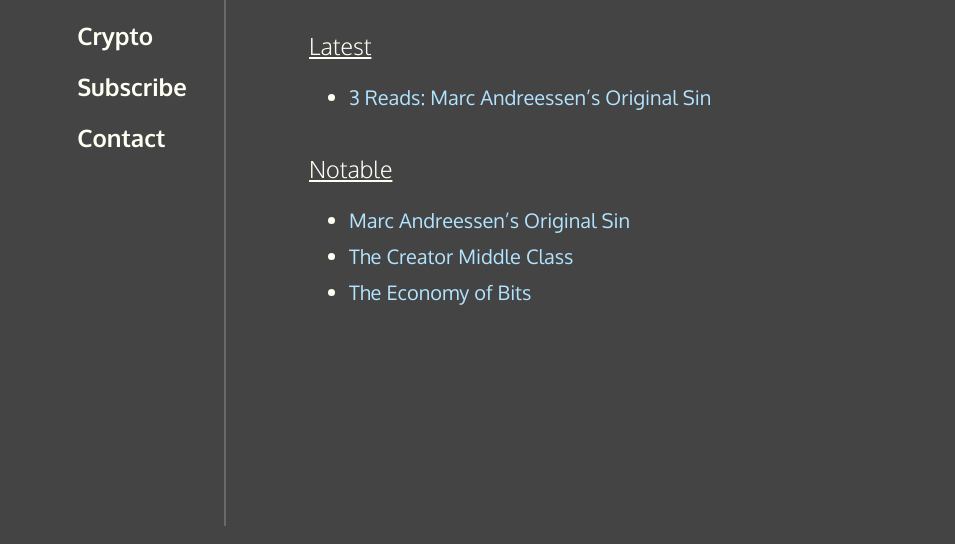
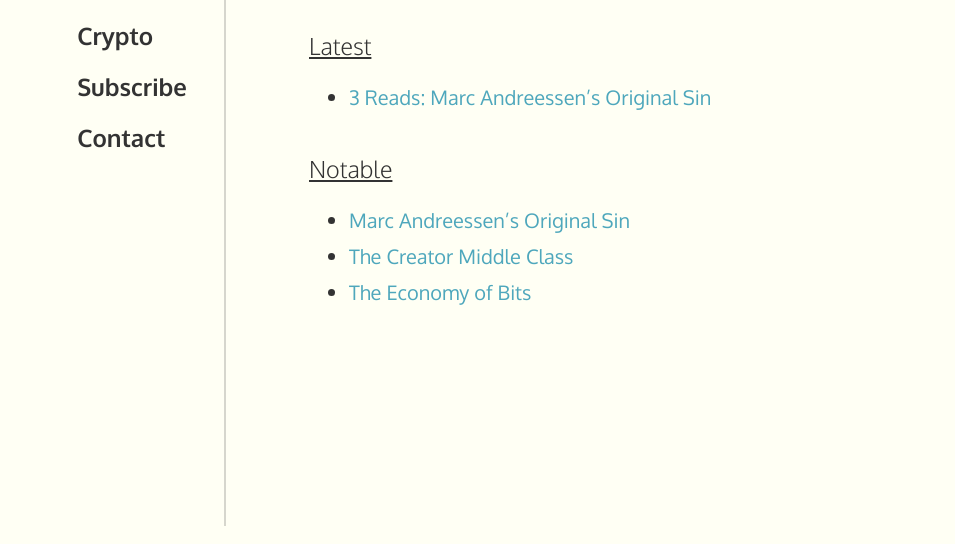
Before and after one commit to nputnam-hu/e-conomy-web, a Gatsby site: page / in a window 1280 px wide. Shown: the part 256-800 px from the top of the page, without its empty margins (160-1115 px from the left). Built offline with nearby package versions, Linux system fonts and the light colour scheme; Gatsby itself is replaced by a stand-in of ours; a web font is replaced by a local one.

Commit message:
Update _vars.sass

```diff
--- a/src/styles/_vars.sass
+++ b/src/styles/_vars.sass
@@ -4,15 +4,15 @@
 $primaryFont: Oxygen, sans-serif
 $headerFont: Raleway, Helvetica
 $blogFont: Source Serif Pro, sans-serif
-// $greyFontColor: #767676
-$greyFontColor: #a6a6a6
-// $blackFontColor: #333
-$blackFontColor: #fffff4
-// $siteBackground: #fffff4
-$siteBackground: #444
-// $dividerBorder: 1px solid rgba(51, 51, 51, 0.2)
-$dividerBorder: 1px solid rgba(255, 255, 255, 0.2)
-// $dividerColor: rgba(51, 51, 51, 0.2)
-$dividerColor: rgba(255, 255, 255, 0.2)
-// $linkColor: #4EA7BC
-$linkColor: #B2E3FF
+$greyFontColor: #767676
+// $greyFontColor: #a6a6a6
+$blackFontColor: #333
+// $blackFontColor: #fffff4
+$siteBackground: #fffff4
+// $siteBackground: #444
+$dividerBorder: 1px solid rgba(51, 51, 51, 0.2)
+// $dividerBorder: 1px solid rgba(255, 255, 255, 0.2)
+$dividerColor: rgba(51, 51, 51, 0.2)
+// $dividerColor: rgba(255, 255, 255, 0.2)
+$linkColor: #4EA7BC
+// $linkColor: #B2E3FF
```
